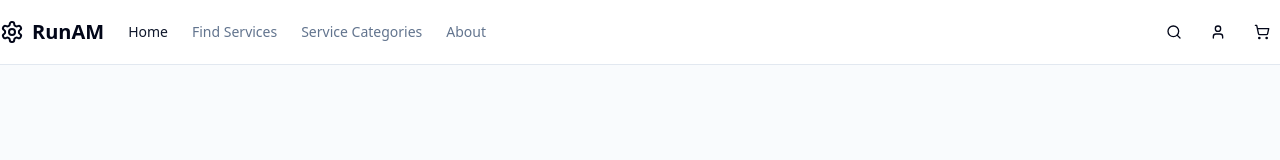
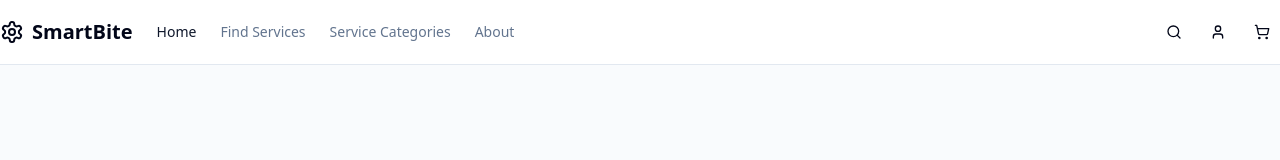
Before and after one commit to urah001/SmartBite, a Next.js app: page / in a window 1280 px wide. Shown: the top 160 px of the page. Built offline with nearby package versions, Linux system fonts and the light colour scheme.

Commit message:
changed the name

```diff
--- a/components/ui/footer.tsx
+++ b/components/ui/footer.tsx
@@ -7,7 +7,7 @@ export default function Footer() {
       <div className="container px-4 md:px-6 py-8 md:py-12">
         <div className="grid grid-cols-1 md:grid-cols-4 gap-8">
           <div>
-            <h3 className="text-lg font-semibold mb-4">RunAm</h3>
+            <h3 className="text-lg font-semibold mb-4">SmartBite</h3>
             <p className="text-sm text-muted-foreground">
               Your one-stop shop for quality service at affordable prices.
             </p>
--- a/components/ui/header.tsx
+++ b/components/ui/header.tsx
@@ -48,7 +48,7 @@ export default function Header() {
         </Sheet>
         <Link href="/" className="ml-4 md:ml-0 flex items-center gap-2">
           <Settings className="h-6 w-6" />
-          <span className="font-bold text-xl">RunAM</span>
+          <span className="font-bold text-xl">SmartBite</span>
         </Link>
         <nav className="mx-6 hidden md:flex items-center gap-6 text-sm">
           {routes.map((route) => (
```
